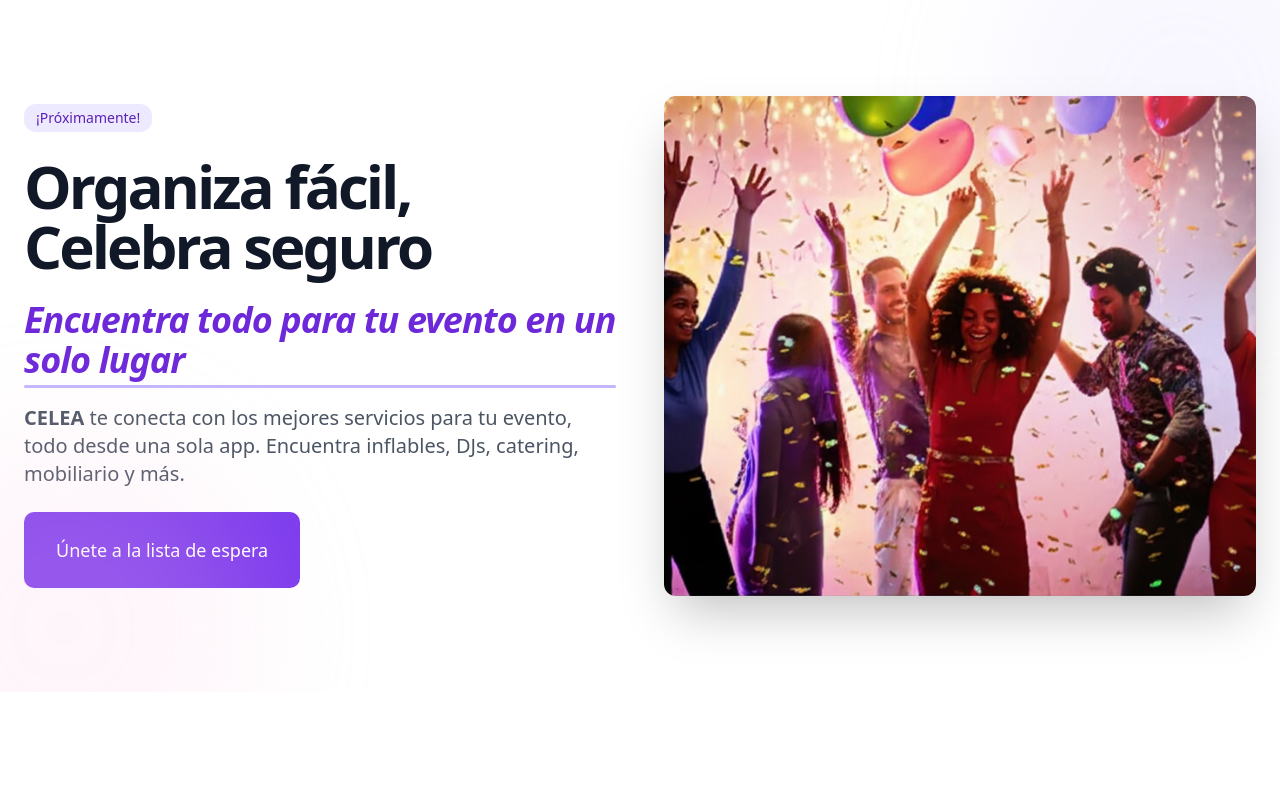
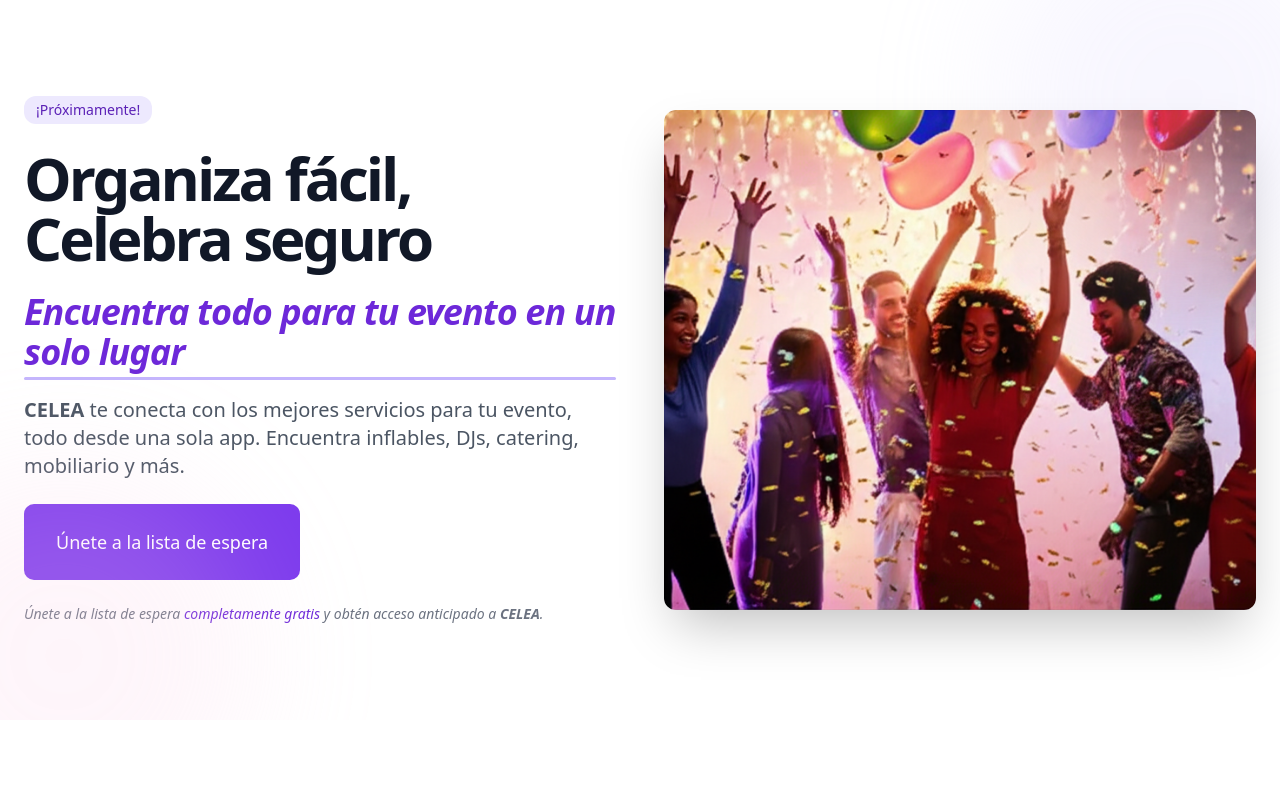
Before and after one commit to Eventco-mx/LandingPage, a Next.js app: page / in a window 1280 px wide. Shown: the top 792 px of the page. Built offline with nearby package versions, Linux system fonts and the light colour scheme; no server answers.

Commit message:
Se agrega mensaje de sentido de urgencia en hero section

```diff
--- a/components/hero-section.tsx
+++ b/components/hero-section.tsx
@@ -36,6 +36,13 @@ export default function HeroSection() {
             >
               Únete a la lista de espera
             </Button>
+            <p className="text-sm text-gray-500 italic">
+              Únete a la lista de espera{" "}
+              <span className="font-medium text-purple-700">
+                completamente gratis
+              </span>{" "}
+              y obtén acceso anticipado a <b>CELEA</b>.
+            </p>
           </div>
           <div className="relative h-[400px] lg:h-[500px] rounded-xl overflow-hidden shadow-2xl">
             <Image
```
